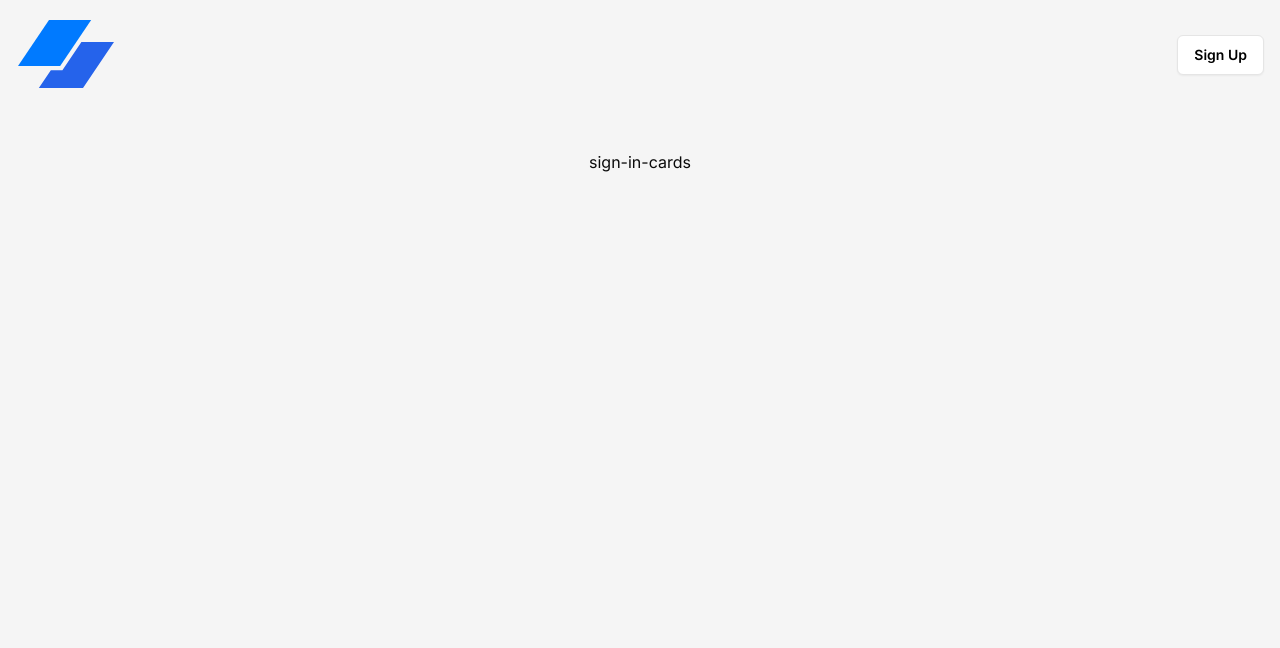
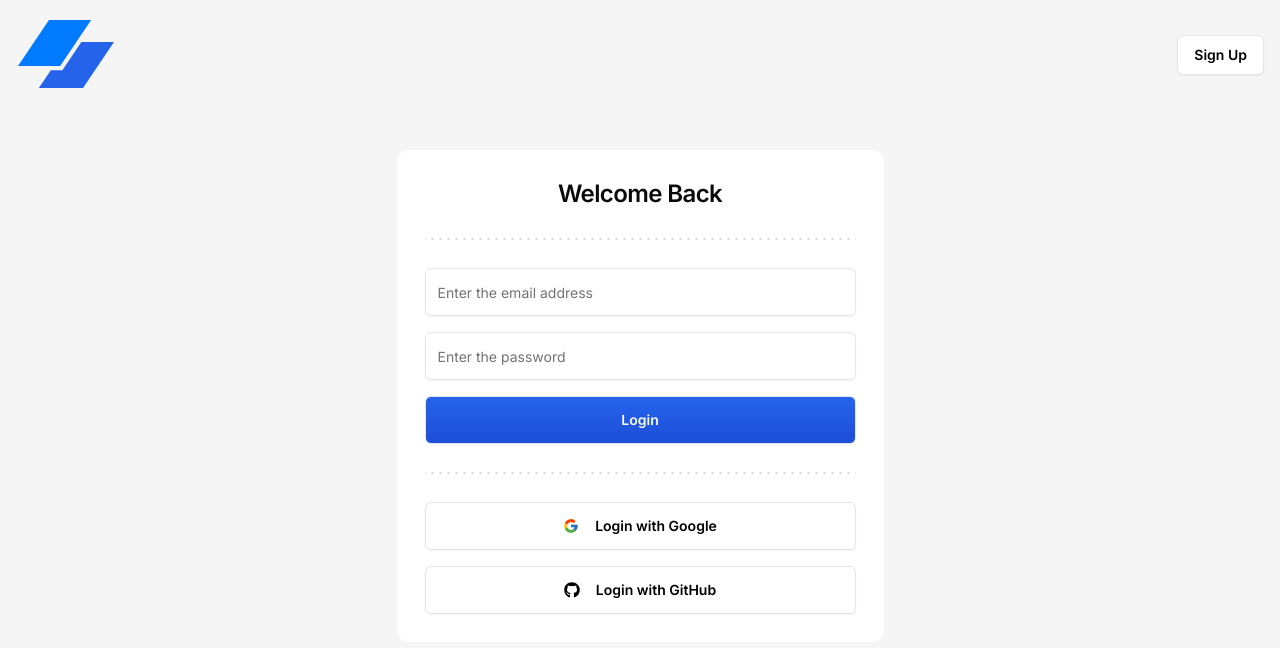
Before and after one commit to Vishalk29/personal-jira-clone, a Next.js app: page /sign-in in a window 1280 px wide. Shown: the top 648 px of the page. Built offline with nearby package versions, Linux system fonts and the light colour scheme.

Commit message:
created the sign-card

```diff
--- a/package.json
+++ b/package.json
@@ -31,6 +31,7 @@
     "react-day-picker": "^9.11.0",
     "react-dom": "^18",
     "react-hook-form": "^7.63.0",
+    "react-icons": "^5.5.0",
     "recharts": "^2.15.4",
     "sonner": "^2.0.7",
     "tailwind-merge": "^3.3.1",
--- a/src/app/(auth)/sign-in/page.tsx
+++ b/src/app/(auth)/sign-in/page.tsx
@@ -1,4 +1,6 @@
-import SignInCard from "@/features/auth/component/sign-in-card";
+"use client";
+
+import { SignInCard } from "@/features/auth/component/sign-in-card";
 import React from "react";
 
 const SignInPage = () => {
--- a/src/features/auth/component/sign-in-card.tsx
+++ b/src/features/auth/component/sign-in-card.tsx
@@ -1,7 +1,67 @@
 import React from "react";
-
-const SignInCard = () => {
-  return <div>sign-in-cards</div>;
+import { FcGoogle } from "react-icons/fc";
+import { FaGithub } from "react-icons/fa";
+import { Card, CardHeader, CardTitle, CardContent } from "@/components/ui/card";
+import { DottedSaparator } from "@/components/dotted-saparator";
+import { Input } from "@/components/ui/input";
+import { Button } from "@/components/ui/button";
+export const SignInCard = () => {
+  return (
+    <Card className="w-full h-full md:w-[487px] border-none shadow-none">
+      <CardHeader className="flex items-center justify-center text-center p-7">
+        <CardTitle className="text-2xl">Welcome Back</CardTitle>
+      </CardHeader>
+      <div className="px-7">
+        <DottedSaparator />
+      </div>
+      <CardContent className="p-7">
+        <form className="space-y-4">
+          <Input
+            required
+            type="email"
+            value={""}
+            onChange={() => {}}
+            placeholder="Enter the email address"
+            disabled={false}
+          />
+          <Input
+            required
+            type="password"
+            value={""}
+            onChange={() => {}}
+            placeholder="Enter the password"
+            disabled={false}
+            min={8}
+            max={256}
+          />
+          <Button className="w-full" size="lg">
+            Login
+          </Button>
+        </form>
+      </CardContent>
+      <div className="px-7">
+        <DottedSaparator />
+      </div>
+      <CardContent className="p-7 flex flex-col gap-y-4">
+        <Button
+          variant="secondary"
+          size="lg"
+          className="w-full"
+          disabled={false}
+        >
+          <FcGoogle className="mr-2 size-5" />
+          Login with Google
+        </Button>
+        <Button
+          variant="secondary"
+          size="lg"
+          className="w-full"
+          disabled={false}
+        >
+          <FaGithub className="mr-2 size-5" />
+          Login with GitHub
+        </Button>
+      </CardContent>
+    </Card>
+  );
 };
-
-export default SignInCard;
```
Also changed, not shown: 1 other file (tests, documents, lock files or other folders).
